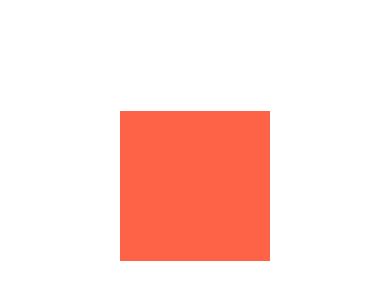
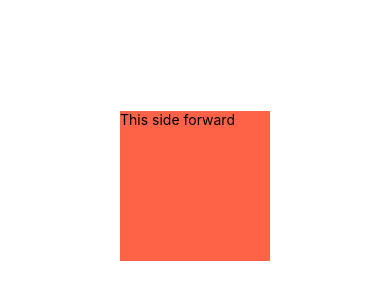
Before and after one commit to likern/course-react-native-animation, a React Native app: screen / in a window 390 px wide. Shown: the part 236-536 px from the top of the page. Built offline with nearby package versions, Linux system fonts and the light colour scheme.

Commit message:
Scale animation example

```diff
--- a/App.js
+++ b/App.js
@@ -1,5 +1,5 @@
 import React, {useState} from 'react';
-import {TouchableWithoutFeedback, Animated} from 'react-native';
+import {Text, TouchableWithoutFeedback, Animated} from 'react-native';
 import styled from 'styled-components/native';
 
 const StyledView = styled.View`
@@ -15,28 +15,28 @@ const StyledBox = styled.View`
 `;
 
 const App = () => {
-  const animation = new Animated.Value(0);
+  const animation = new Animated.Value(1);
   const [animatedStyles, setAnimatedStyles] = useState({
     transform: [
       {
-        translateY: animation,
+        scale: animation,
       },
     ],
   });
 
   const startAnimation = () => {
     Animated.timing(animation, {
-      toValue: 300,
+      toValue: 2,
       duration: 1500,
-    }).start(() => {
-      animation.setValue(0);
-    });
+    }).start(() => {});
   };
   return (
     <StyledView>
       <TouchableWithoutFeedback onPress={startAnimation}>
         <Animated.View style={animatedStyles}>
-          <StyledBox />
+          <StyledBox>
+            <Text>This side forward</Text>
+          </StyledBox>
         </Animated.View>
       </TouchableWithoutFeedback>
     </StyledView>
```
